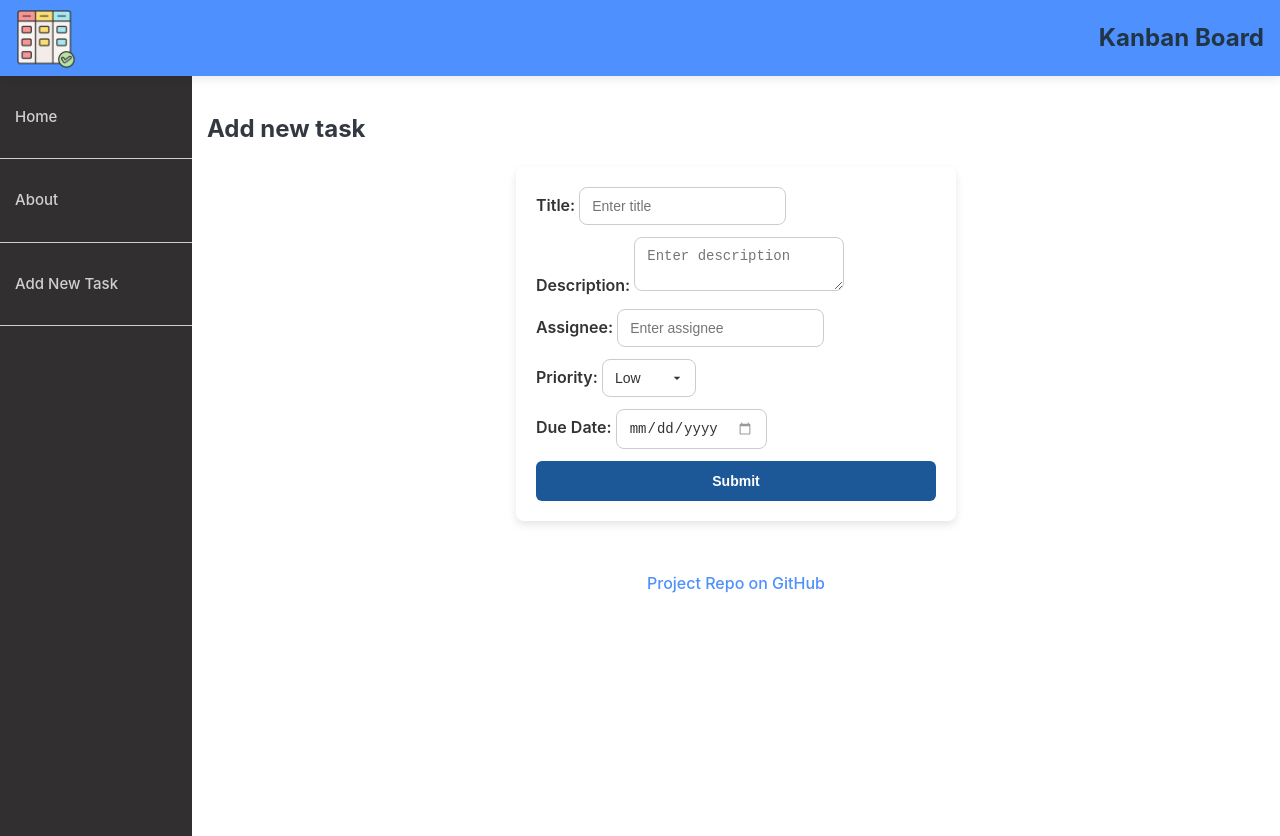
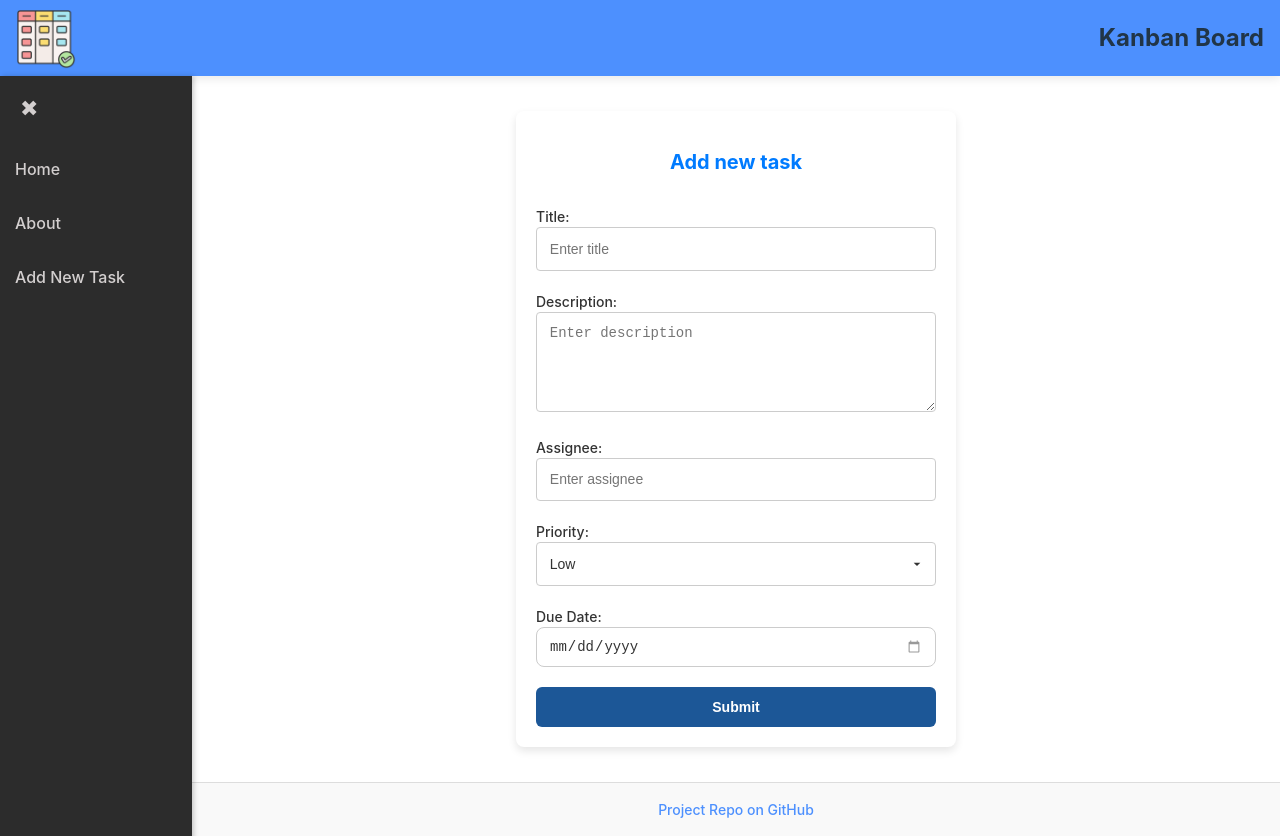
Before and after one commit to abussafilx/MiniProject_Kanban, a React (Vite) app: page /newtask in a window 1280 px wide. Before the commit the page ends 800 px from the top, so only its background shows below. Built offline with nearby package versions, Linux system fonts and the light colour scheme.

Commit message:
add collapsible sidebar

```diff
--- a/src/assets/styles/App.css
+++ b/src/assets/styles/App.css
@@ -1,26 +1,77 @@
+/* Sidebar Styles */
 .sidebar {
   width: 15%;
   height: 100%;
   position: fixed;
-  background-color: #312f2f;
+  background-color: #2c2c2c;
+  color: #d3cfcf;
+  overflow: hidden;
+  transition: width 0.3s ease, background-color 0.3s ease;
+  box-shadow: 2px 0 5px rgba(0, 0, 0, 0.2);
+  z-index: 1000;
 }
 
-.sidebar a {
-  padding: 2em 1em;
-  text-decoration: none;
-  font-size: 15px;
-  color: #d3cfcf;
-  display: block;
-  border-bottom: 1px solid;
+.sidebar.collapsed {
+  width: 60px;
 }
 
-.sidebar a:hover {
-  color: #f1f1f1;
+.sidebar-link {
+  display: flex;
+  align-items: center;
+  gap: 10px;
+  padding: 15px;
+  font-size: 16px;
+  color: #d3cfcf;
+  text-decoration: none;
+  opacity: 1;
+  transition: opacity 0.2s ease, background-color 0.2s ease;
 }
+
+.sidebar-link:hover {
+  background-color: #444; /* Subtle hover effect */
+  color: #ffffff;
+}
+
+.sidebar.collapsed .sidebar-link {
+  opacity: 0;
+  pointer-events: none;
+}
+
+.sidebar-toggle {
+  display: flex;
+  align-items: center;
+  justify-content: center;
+  background: none;
+  border: none;
+  color: #d3cfcf;
+  font-size: 22px;
+  cursor: pointer;
+  margin: 10px;
+  padding: 10px;
+  border-radius: 5px;
+  transition: background-color 0.2s ease, color 0.2s ease;
+}
+
+.sidebar-toggle:hover {
+  background-color: #444;
+  color: #ffffff;
+}
+
+.sidebar.collapsed .sidebar-toggle {
+  margin: 5px;
+}
+
+/**/
 
 #board {
   margin-left: 15%;
   padding: 15px;
+  transition:  0.5s
+}
+
+.sidebar.collapsed ~ #board {
+  margin-left: 60px;
+  transition:  0.5s
 }
 
 .navbar {
@@ -34,6 +85,7 @@
   top: 0;
   z-index: 1000;
 }
+
 .navbar .logo {
   width: 60px;
   height: 60px;
@@ -44,7 +96,19 @@
   color: #888;
 }
 
-#footer{
+#footer {
   margin-left: 15%;
-  padding: 15px;
+  text-align: center;
+  padding: 1rem;
+  background-color: #f9f9f9;
+  border-top: 1px solid #ddd;
+  font-size: 14px;
+  color: #333;
+  transition:  0.5s
+
 }
+
+.sidebar.collapsed ~ #footer {
+  margin-left: 60px;
+  transition:  0.5s
+}
--- a/src/assets/styles/Board.css
+++ b/src/assets/styles/Board.css
@@ -120,26 +120,38 @@ form {
   box-shadow: 0 4px 8px rgba(0, 0, 0, 0.1);
 }
 
-label {
-  font-size: 16px;
-  font-weight:600;
+form h2 {
+  text-align: center;
+  font-size: 20px;
+  color: #007bff;
+}
+
+form label {
+  display: block;
+  margin-bottom: 0.5rem;
+  font-weight: 500;
+  font-size: 14px;
   color: #333;
 }
 
 input, select, textarea {
-  padding: 10px 12px;
+  width: 100%;
+  padding: 0.8rem;
+  border: 1px solid #ccc;
+  border-radius: 4px;
   font-size: 14px;
-  border: 1px solid #ccc;
-  border-radius: 8px;
-  outline: none;
-  background-color: white;
-  transition: border-color 0.3s ease, box-shadow 0.3s ease;
-  color: black
+  box-sizing: border-box;
+  background-color: #fff;
 }
 
 input:focus, select:focus, textarea:focus {
   border-color: #007bff; /* Cor azul para foco */
   box-shadow: 0 0 6px rgba(0, 123, 255, 0.5); /* Leve brilho ao redor */
+}
+
+form textarea {
+  resize: vertical;
+  min-height: 100px;
 }
 
 form button {
--- a/src/components/Sidebar.jsx
+++ b/src/components/Sidebar.jsx
@@ -1,13 +1,29 @@
-import { NavLink } from "react-router-dom"
+import React, { useState } from "react";
+import { NavLink } from "react-router-dom";
 
 function Sidebar() {
+    const [isCollapsed, setIsCollapsed] = useState(false);
+
+    const toggleSidebar = () => {
+        setIsCollapsed((prev) => !prev);
+    };
+
     return (
-        <nav className="sidebar">
-            <NavLink to="/">Home</NavLink>
-            <NavLink to="/about">About</NavLink>
-            <NavLink to="/newtask">Add New Task</NavLink>
-        </nav>)
-
+        <nav className={`sidebar ${isCollapsed ? "collapsed" : ""}`}>
+            <button className="sidebar-toggle" onClick={toggleSidebar}>
+                {isCollapsed ? "☰" : "✖"}
+            </button>
+            <NavLink to="/" className="sidebar-link">
+                Home
+            </NavLink>
+            <NavLink to="/about" className="sidebar-link">
+                About
+            </NavLink>
+            <NavLink to="/newtask" className="sidebar-link">
+                Add New Task
+            </NavLink>
+        </nav>
+    );
 }
 
-export default Sidebar
+export default Sidebar;
--- a/src/index.css
+++ b/src/index.css
@@ -12,10 +12,17 @@
   -webkit-font-smoothing: antialiased;
   -moz-osx-font-smoothing: grayscale;
 }
+
 body {
   margin: 0;
   padding: 0;
+  height: 100%;
+
+  display: flex;
+  flex-direction: column;
+
 }
+
 
 a {
   font-weight: 500;
--- a/src/pages/AddCard.jsx
+++ b/src/pages/AddCard.jsx
@@ -42,10 +42,9 @@ function AddCard(props) {
     }
 
     return (
-        <div>
-            <h2 className="section-title">Add new task</h2>
         <section>
             <form onSubmit={handleSubmit}>
+                <h2 className="section-title">Add new task</h2>
                 <label>
                     <span>Title: </span>
                     <input
@@ -104,7 +103,7 @@ function AddCard(props) {
             </form>
         </section>
 
-        </div>
+
     )
 
 }
```
Lines whose indentation alone changed are shown as unchanged.
